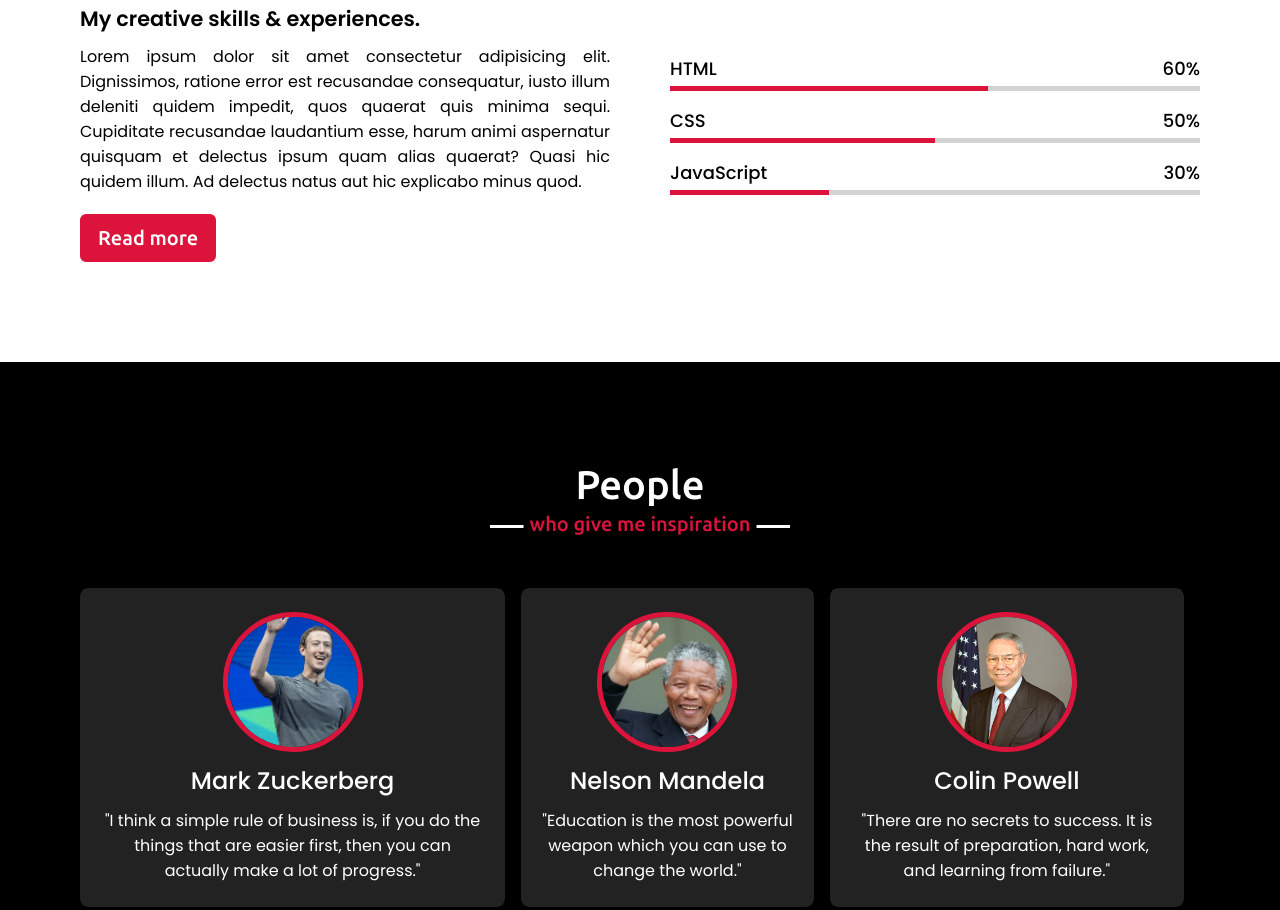
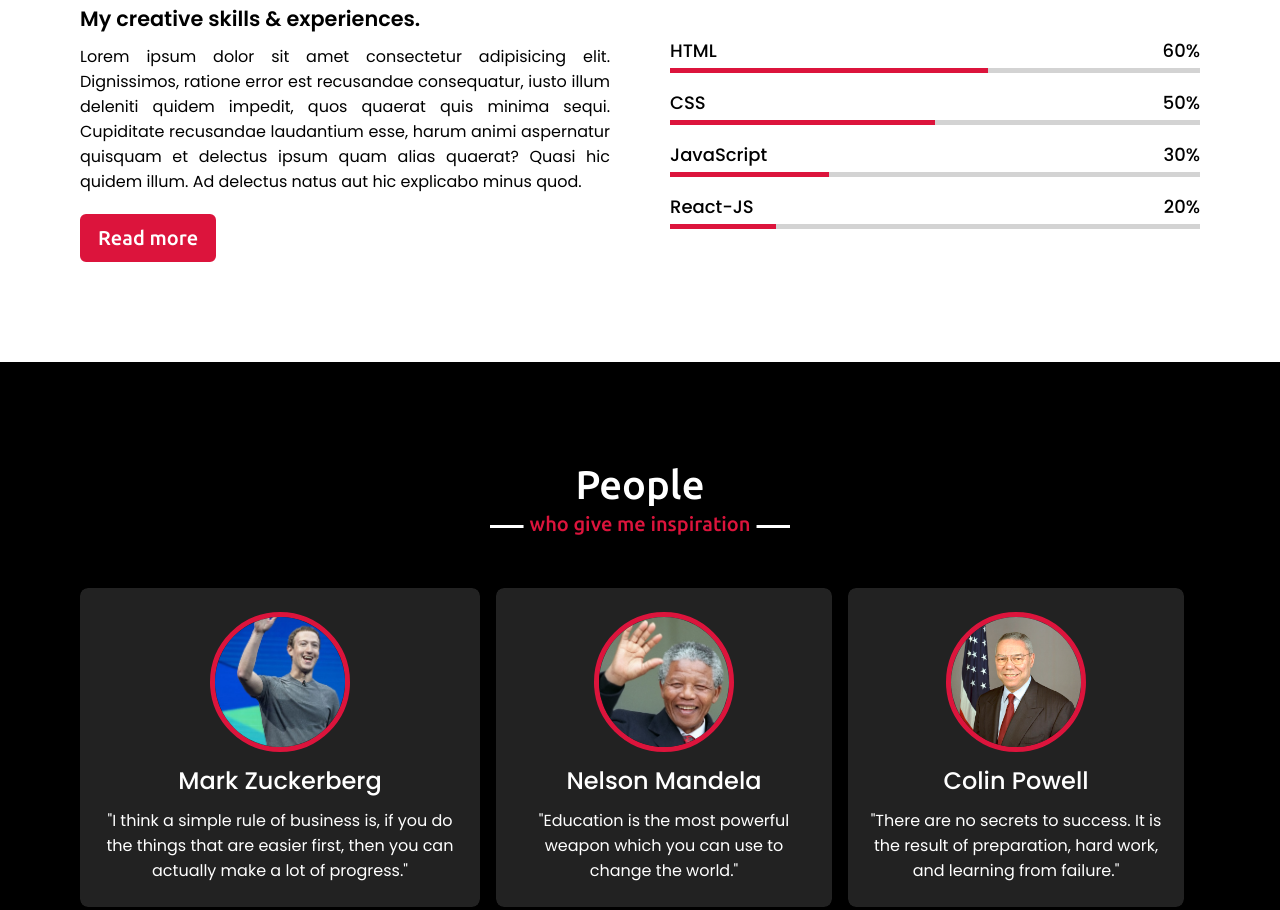
Before and after one commit to kien2k/Personal-profile, a plain HTML site: page index.html in a window 1280 px wide. Shown: the part 3631-4541 px from the top of the page. Drawn offline with nearby package versions, Linux system fonts and the light colour scheme.

Commit message:
addReactJS

```diff
--- a/assets/CSS/style.css
+++ b/assets/CSS/style.css
@@ -172,16 +172,16 @@ body {
     text-transform: uppercase;
 }
 
-.header .nav .nav-list li:hover a{
+/* .header .nav .nav-list li:hover a{
     color: var(--primary-color);
-}
+} */
 
 .nav .nav-list li .nav-line {
     position: absolute;
     left: 4px;
     bottom: -8px;
     width: 0;
-    height: 4px;
+    height: 2px;
     border-radius: 15px;
     background-color: var(--primary-color);
     transition: all 0.3s ease;
@@ -567,7 +567,8 @@ body {
 
 .skills__content-html-pecent,
 .skills__content-css-pecent,
-.skills__content-javascript-pecent {
+.skills__content-javascript-pecent,
+.skills__content-reactjs-pecent {
     display: flex;
     justify-content: space-between;
     margin-bottom: 4px;
@@ -583,12 +584,12 @@ body {
 
 .skills__content-html--bar,
 .skills__content-css--bar,
-.skills__content-javascript--bar {
+.skills__content-javascript--bar,
+.skills__content-reactjs--bar {
     position: relative;
     width: 100%;
     height: 5px;
     background-color: lightgray;
-
 }
 
 .skills__content-html--bar::after {
@@ -618,6 +619,15 @@ body {
     height: 5px;
     background-color: var(--primary-color);
 
+}
+
+.skills__content-reactjs--bar::after {
+    content: "";
+    position: absolute;
+    bottom: 0;
+    width: 20%;
+    height: 5px;
+    background-color: var(--primary-color);
 }
 
 /* <!-- Pepole --> */
@@ -670,7 +680,7 @@ body {
     overflow: hidden;
     border-radius: 8px;
     margin-right: 16px;
-
+    min-width: 30%;
 }
 
 .people__slide-item .people__slide-item--body {
--- a/assets/JS/script.js
+++ b/assets/JS/script.js
@@ -1,12 +1,10 @@
 let $ = document.querySelector.bind(document)
 let $$ = document.querySelectorAll.bind(document)
-
 
 let lines = $$('.nav .nav-list li a .nav-line')
 let menu = $('.header .nav .menu')
 let navList = $('.header .nav .nav-list')
 let menu_items = $$('.nav .nav-list li a')
-
 
 // xử lí menu khi cuộn xuống
 window.onscroll = function() {
--- a/index.html
+++ b/index.html
@@ -185,12 +185,13 @@
                                 </div>
                                 <div class="skills__content-javascript--bar"></div>
                             </div>
-                            <!-- <div class="skills__content-reactjs">
+                            <div class="skills__content-reactjs">
                                 <div class="skills__content-reactjs-pecent">
                                     <span class="skills__content-reactjs-text">React-JS</span>
-                                    <span>Đã được làm quen</span>
+                                    <span>20%</span>
                                 </div>
-                            </div> -->
+                                <div class="skills__content-reactjs--bar"></div>
+                            </div>
                         </div>
                     </div>
                 </div>
```
Also changed, not shown: assets/CSS/responsive.css (+3 -6 lines).
